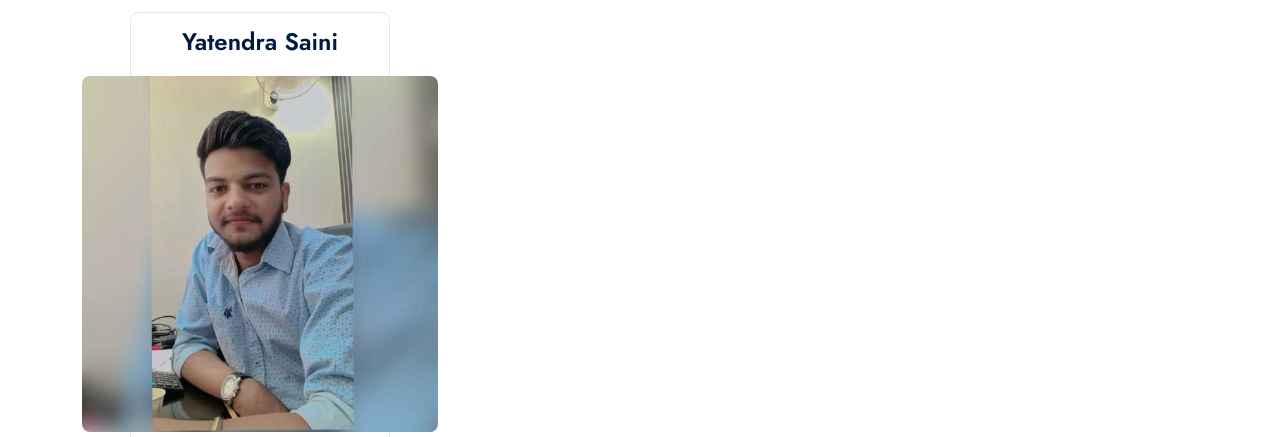
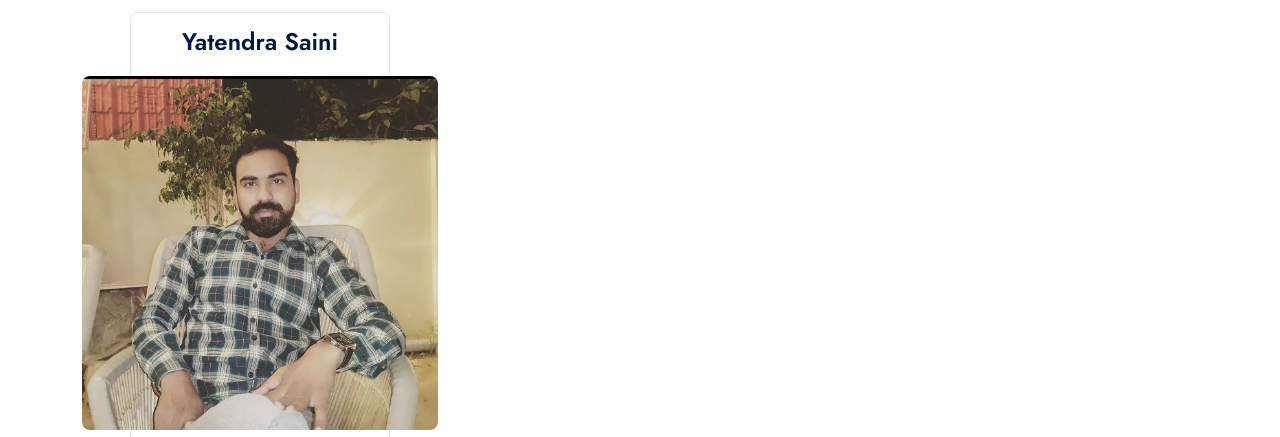
Before and after one commit to pramod200zone/lasolution, a plain HTML site: page dist/about.html in a window 1280 px wide. Shown: the part 1984-2421 px from the top of the page. Drawn offline with nearby package versions, Linux system fonts and the light colour scheme.

Commit message:
add member

```diff
--- a/dist/about.html
+++ b/dist/about.html
@@ -245,7 +245,7 @@
                 </div>
                 <div class="col-lg-4 col-md-6 wow fadeInUp" data-wow-delay="0.5s">
                     <div class="team-item">
-                        <img class="img-fluid rounded" src="img/team-3.jpg" alt="">
+                        <img class="img-fluid rounded" src="img/team-4.jpg" alt="">
                         <div class="team-text">
                             <h4 class="mb-0">Yatendra Saini</h4>
 							  <div class="team-social d-flex">
```
Also changed, not shown: dist/index.html (+1 -1 lines), dist/team.html (+1 -1 lines), index.html (+1 -1 lines), dist/img/team-4.jpg (added).
